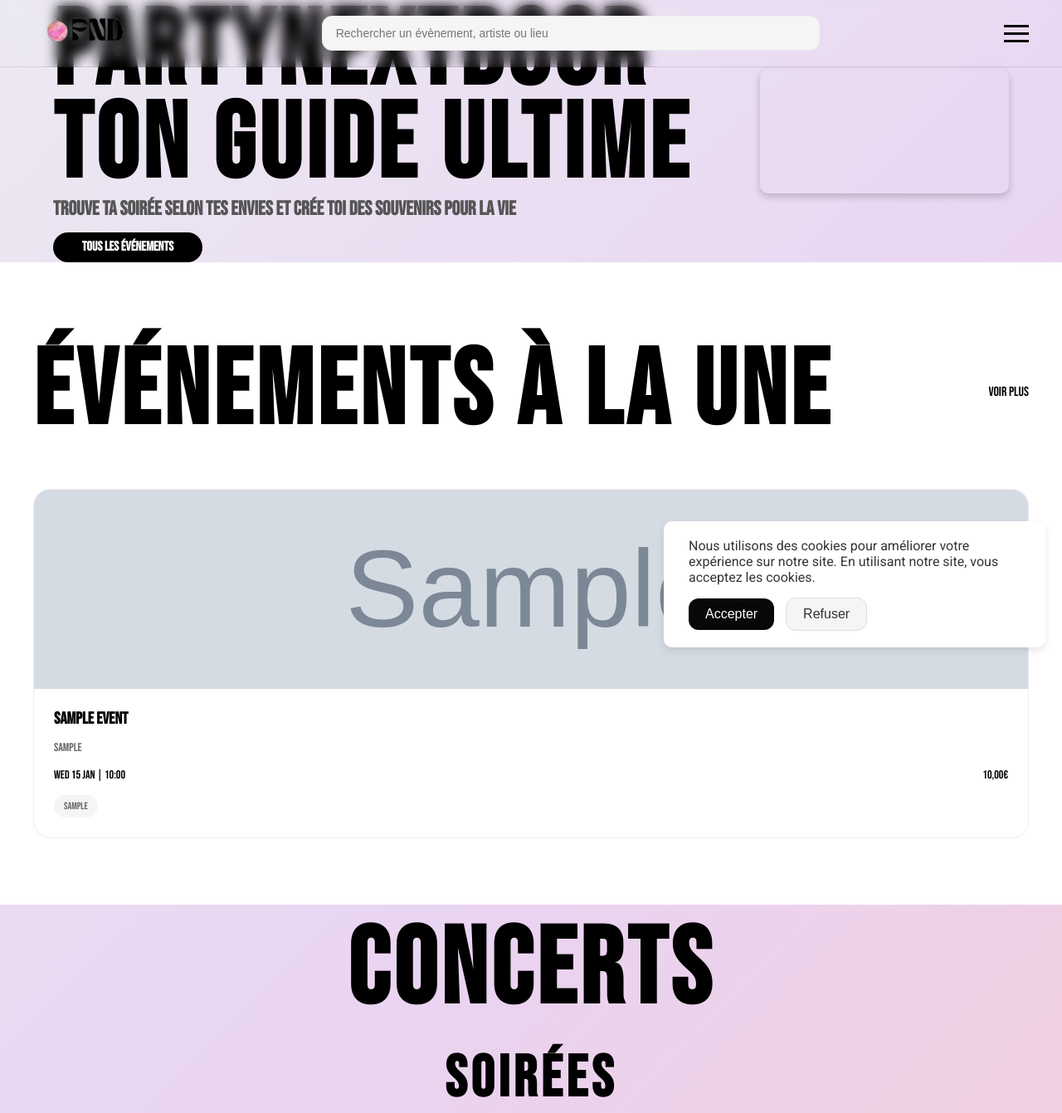
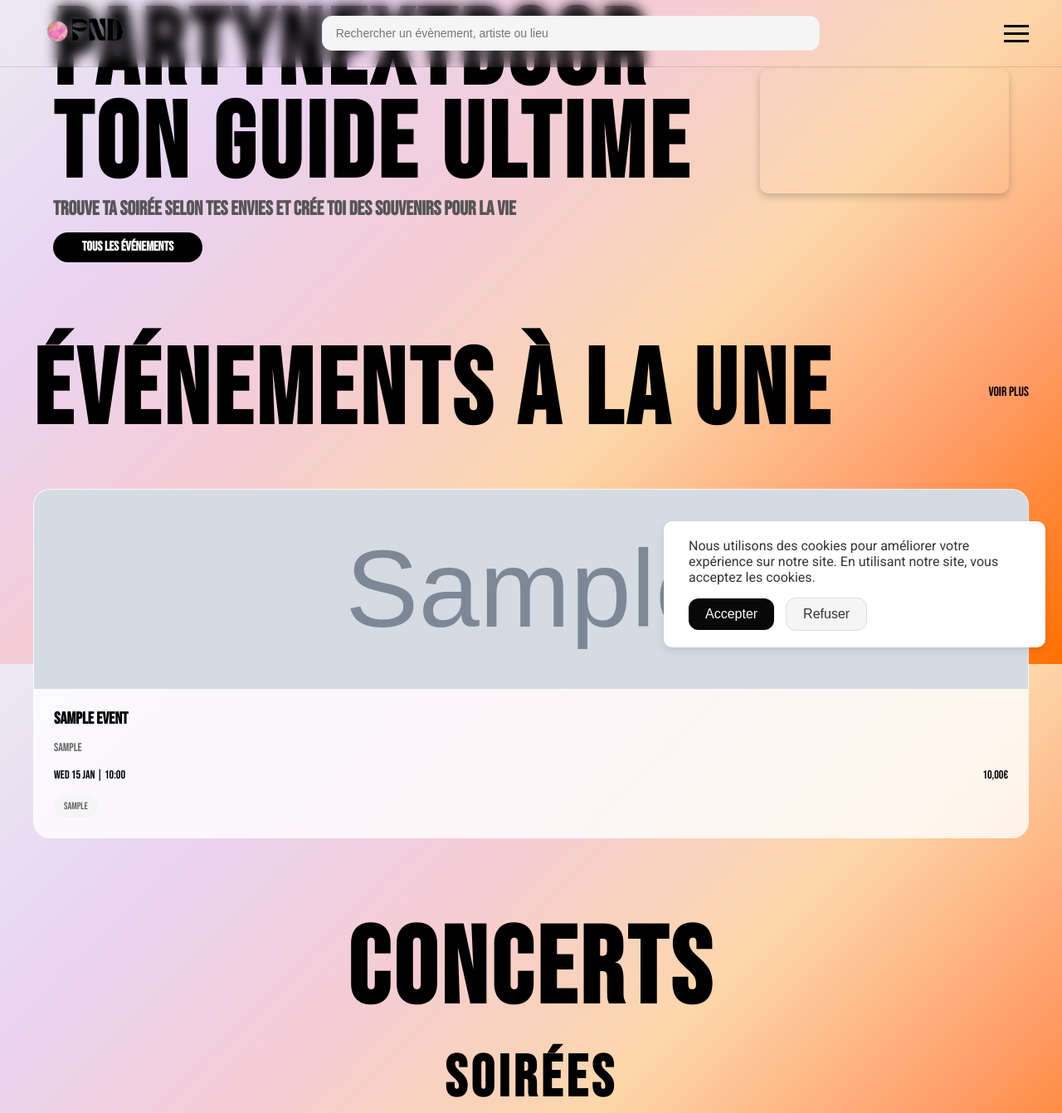
Before and after one commit to kuaix2/partyNextDoor, a PHP site: page /accueil.php in a window 1280 px wide. Shown: the top 1341 px of the page at 83% size. Run offline with PHP 8.4, Linux system fonts and the light colour scheme; the visitor is signed in with stand-in values (Sample User, id 1); tables that the repository leaves empty or names only in its code hold one stand-in row (values such as "Sample post"); grey boxes marked "Sample" are stand-in pictures; data that the repository does not hold is empty; grey boxes are pictures that could not be loaded.

Commit message:
changement css accueil

```diff
--- a/partyNextDoor/css/accueil.css
+++ b/partyNextDoor/css/accueil.css
@@ -4,17 +4,17 @@ body {
     box-sizing: border-box;
     font-family: 'Bebas Neue', sans-serif;
     background: linear-gradient(135deg, #ece9f2, #e9d4f2, #f5ccd5, #fcd7aa, #ff9e6a, #ff6f00);
-    background-size: 400% 400%;
+    background-attachment: fixed; /* Fixe le dégradé pour un effet continu */
+    background-size: cover; /* Assure que le dégradé couvre toute la page */
 }
 
-
-/* Section principale */
 .section {
     height: 100vh;
     display: flex;
     justify-content: space-between;
     align-items: center;
     padding: 0 5vw;
+    background: transparent; /* Supprime tout fond de section */
 }
 
 .container {
@@ -76,10 +76,9 @@ h3 {
     box-shadow: 0 4px 10px rgba(0, 0, 0, 0.2);
 }
 
-
 .events {
     padding: 80px 24px;
-    background-color: #fff;
+    background: transparent; /* Supprime tout fond blanc */
 }
 
 .events-header {
@@ -100,16 +99,16 @@ h3 {
 }
 
 .event-card {
-    background: #fff;
+    background: rgba(255, 255, 255, 0.8); /* Fond translucide pour un contraste lisible */
     border-radius: 20px;
     overflow: hidden;
     transition: all 0.3s ease;
-    border: 1px solid #eee;
+    border: 1px solid rgba(255, 255, 255, 0.3);
 }
 
 .event-card:hover {
     transform: translateY(-4px);
-    box-shadow: 0 20px 40px rgba(0,0,0,0.08);
+    box-shadow: 0 20px 40px rgba(0, 0, 0, 0.08);
 }
 
 .event-image {
@@ -150,7 +149,7 @@ h3 {
 }
 
 .tag {
-    background: #f5f5f5;
+    background: rgba(245, 245, 245, 0.8); /* Translucide pour s'intégrer au fond */
     padding: 6px 12px;
     border-radius: 20px;
     font-size: 12px;
@@ -158,13 +157,13 @@ h3 {
     color: #666;
 }
 
-/* Deuxième section */
 .section-2 {
     height: 100vh;
     display: flex;
     justify-content: center;
     align-items: center;
     flex-direction: column;
+    background: transparent; /* Supprime tout fond différent */
 }
 
 .section-2 .container {
@@ -203,7 +202,6 @@ h3 {
     left: 200px;
 }
 
-/* Troisième section */
 .section-3 {
     margin: 0;
     font-family: Arial, sans-serif;
@@ -213,6 +211,7 @@ h3 {
     align-items: center;
     text-align: center;
     color: rgb(0, 0, 0);
+    background: transparent; /* Supprime tout fond différent */
 }
 
 .section-3 h1 {
@@ -257,6 +256,7 @@ footer {
     font-family: Arial, sans-serif;
     font-size: 14px;
     color: #000;
+    background: transparent; /* Supprime tout fond différent */
 }
 
 .copyright-text {
@@ -265,5 +265,4 @@ footer {
     text-align: center;
     margin: 0;
     padding: 10px 0;
-    background-color: #f8f8f8;
 }
```
